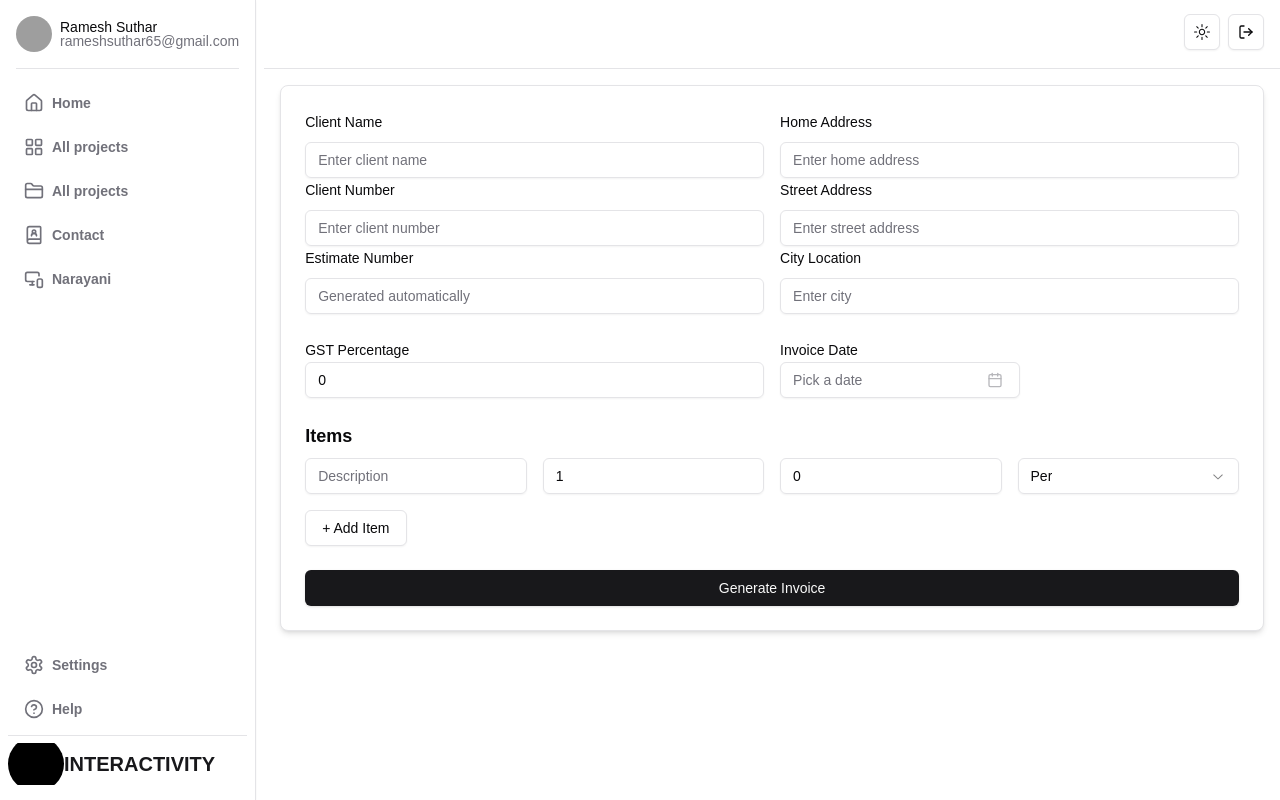
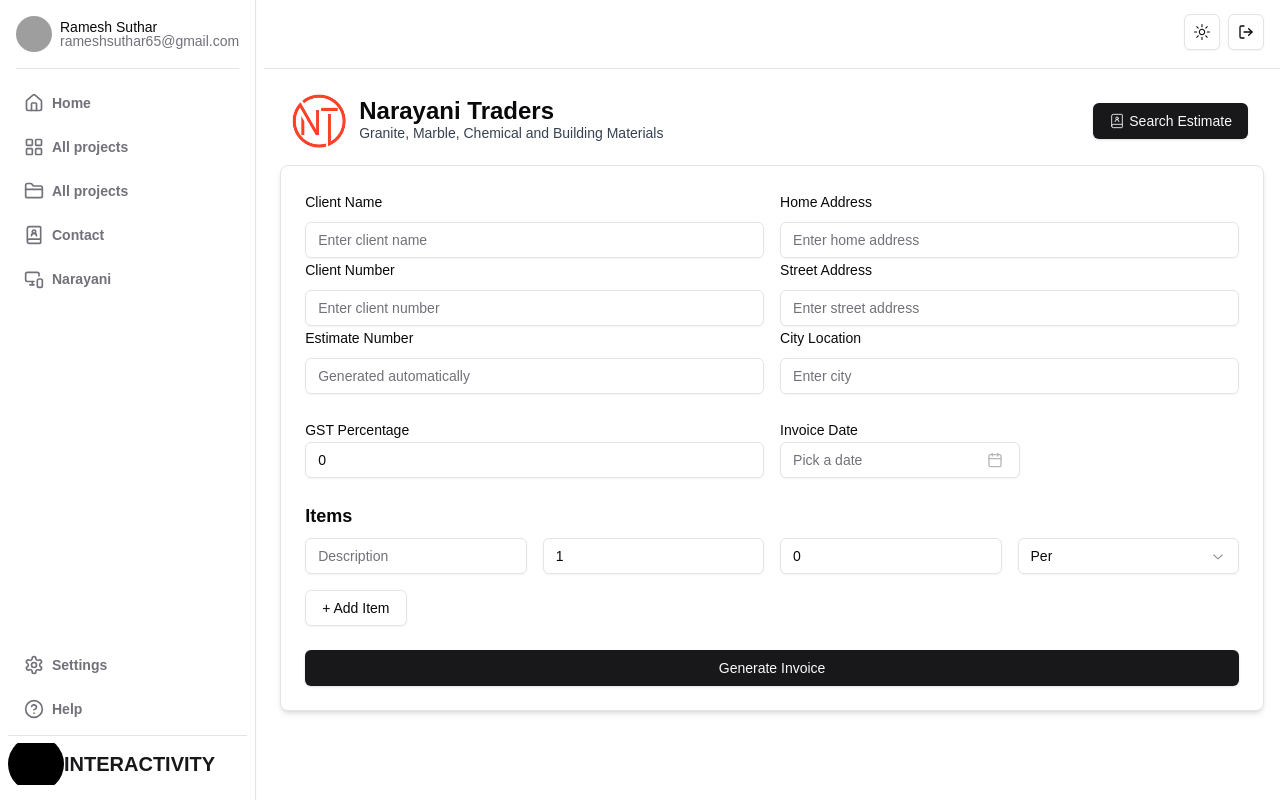
Before and after one commit to Heria021/JrNarayani, a Next.js app: page /dashboard/Estimate in a window 1280 px wide. Built offline with nearby package versions, Linux system fonts and the light colour scheme; no server answers; grey boxes are pictures that could not be loaded.

Commit message:
Estimate By_Name History

```diff
--- a/app/dashboard/Estimate/page.tsx
+++ b/app/dashboard/Estimate/page.tsx
@@ -3,6 +3,9 @@ import React, { useState } from "react";
 import InvoiceForm from "./_components/EstimateForm";
 import InvoicePreview from "./_components/EstimatePreview";
 import { InvoiceData } from "@/types";
+import { BookUserIcon } from "lucide-react";
+import { Button } from "@/components/ui/button";
+import Link from "next/link";
 const InvoiceGenerator: React.FC = () => {
   const [invoiceData, setInvoiceData] = useState<InvoiceData | null>(null);
 
@@ -12,6 +15,28 @@ const InvoiceGenerator: React.FC = () => {
 
   return (
     <div>
+      <div className="flex justify-between items-center p-2 pr-4 mb-2">
+        <div className="flex gap-2">
+          <img
+            src="/images/NT.png"
+            alt="Narayani Traders Logo"
+            className="mx-auto w-18 h-14"
+          />
+          <div className="flex flex-col justify-center">
+            <h2 className="text-2xl font-bold leading-none">Narayani Traders</h2>
+            <p className="text-sm text-gray-700">Granite, Marble, Chemical and Building Materials</p>
+          </div>
+        </div>
+        <Link href={'/dashboard/EstimateHistory'}>
+          <Button className="">
+            <div className="flex items-center justify-between gap-1">
+              <BookUserIcon className="w-8 h-8" strokeWidth={1.3} />
+              <p className="font-medium">Search Estimate</p>
+            </div>
+          </Button>
+        </Link>
+      </div>
+
       {!invoiceData ? (
         <InvoiceForm onGenerateInvoice={handleGenerateInvoice} />
       ) : (
--- /dev/null
+++ b/app/dashboard/EstimateHistory/page.tsx
@@ -0,0 +1,65 @@
+'use client';
+import { useEffect, useState } from 'react';
+import { api } from '@/convex/_generated/api';
+import { File, SearchCodeIcon } from 'lucide-react';
+import { useQuery } from 'convex/react';
+import { Input } from '@/components/ui/input';
+import { InvoiceData } from '@/types';
+import InvoicePreview from '../Estimate/_components/EstimatePreview';
+
+const Portfolio = () => {
+    const [estimate, setEstimate] = useState<InvoiceData[] | null>(null);
+    const [clientName, setClientName] = useState<string>('');
+    const [debouncedClientName, setDebouncedClientName] = useState<string>('');
+
+    useEffect(() => {
+        const handler = setTimeout(() => {
+            setDebouncedClientName(clientName);
+        }, 300);
+
+        return () => clearTimeout(handler);
+    }, [clientName]);
+
+    const data = useQuery(api.estimate.fetchEstimateByName, { clientName: debouncedClientName });
+
+    useEffect(() => {
+        if (data) {
+            console.log(data);
+            setEstimate(data);
+        }
+    }, [data]);
+
+    return (
+        <div className="flex flex-col gap-2 h-full">
+            <div className="my-2">
+                <div className="relative">
+                    <SearchCodeIcon className="absolute left-3 top-1/2 transform -translate-y-1/2 text-gray-400" strokeWidth={1.4} />
+                    <Input
+                        placeholder="Type here..."
+                        value={clientName}
+                        onChange={(e) => setClientName(e.target.value)}
+                        className="border px-4 py-5 rounded-xl w-full pl-10"
+                    />
+                </div>
+            </div>
+
+            <div className="w-full flex-grow overflow-auto border border-border rounded-xl  flex-row items-center justify-center">
+                {estimate && estimate.length > 0 ? (
+                    [...estimate].reverse().map((singleEstimate, index) => (
+                        <div key={index} className="">
+                            <InvoicePreview invoiceData={singleEstimate} />
+                            <div className="border border-b-2"></div>
+                        </div>
+                    ))
+                ) : (
+                    <div className="flex items-center justify-center gap-4 p-4 bg-gray-100 rounded-lg shadow-sm h-full">
+                        <File className="text-gray-700 w-8 h-8" />
+                        <p className="text-gray-600 text-base font-semibold">No Estimates Found</p>
+                    </div>
+                )}
+            </div>
+        </div>
+    );
+};
+
+export default Portfolio;
```
Also changed, not shown: convex/estimate.ts (+10 -0 lines), types.ts (indentation only).
